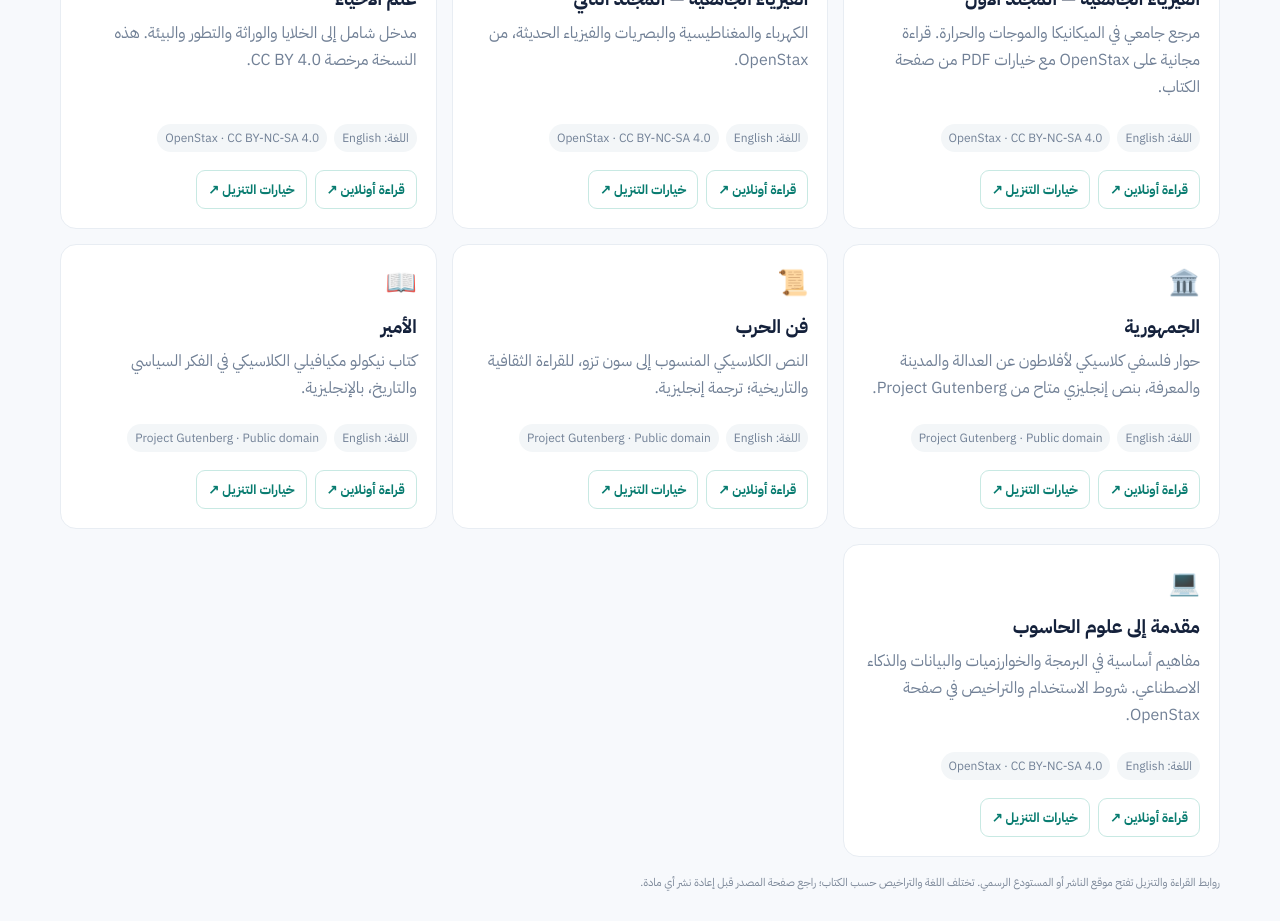
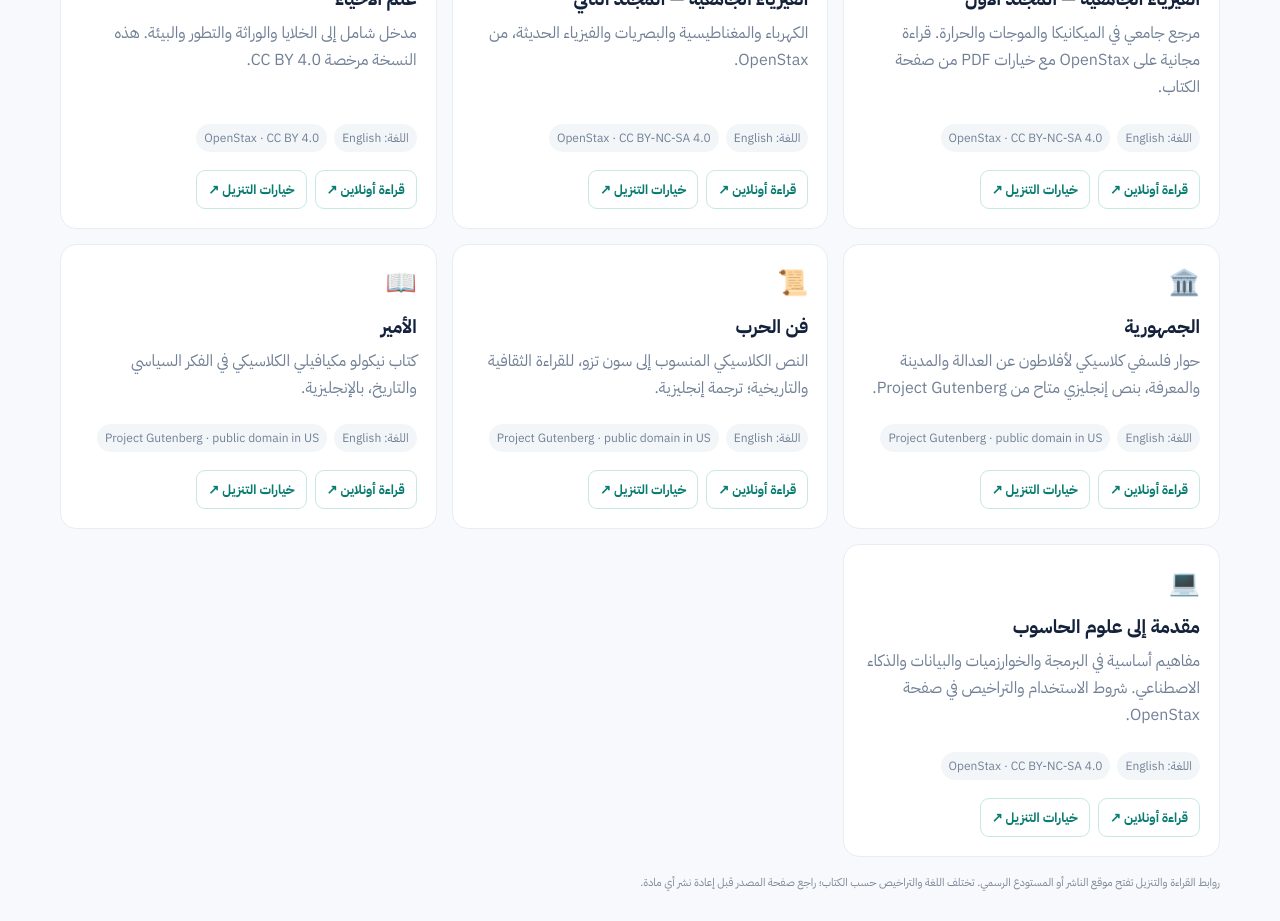
Before and after one commit to ALISADOONASKAR/nawa-academy, a plain HTML site: page index.html in a window 1280 px wide. Shown: the part 4220-5141 px from the top of the page. Drawn offline with Linux system fonts and the light colour scheme.

Commit message:
Refine library license and public domain notes

```diff
--- a/index.html
+++ b/index.html
@@ -239,10 +239,10 @@ document.querySelector('#accessModal .btn').onclick=demoRegister;
 const libraryItems=[
 {id:'physics1',category:'science',icon:'⚛️',title:{ar:'الفيزياء الجامعية — المجلد الأول',en:'University Physics, Volume 1',ku:'فیزیکی زانکۆ — بەشی یەکەم'},desc:{ar:'مرجع جامعي في الميكانيكا والموجات والحرارة. قراءة مجانية على OpenStax مع خيارات PDF من صفحة الكتاب.',en:'University-level mechanics, waves and thermodynamics. Read online free; PDF options are on the official book page.',ku:'سەرچاوەی ئاستی زانکۆ بۆ میکانیک و شەپۆل و گەرما. خوێندنەوە و PDF لە پەڕەی فەرمی کتێبەکەدا.'},language:'English',source:'OpenStax · CC BY-NC-SA 4.0',read:'https://openstax.org/books/university-physics-volume-1/pages/1-introduction',download:'https://openstax.org/details/books/university-physics-volume-1'},
 {id:'physics2',category:'science',icon:'🔭',title:{ar:'الفيزياء الجامعية — المجلد الثاني',en:'University Physics, Volume 2',ku:'فیزیکی زانکۆ — بەشی دووەم'},desc:{ar:'الكهرباء والمغناطيسية والبصريات والفيزياء الحديثة، من OpenStax.',en:'Electricity, magnetism, optics and modern physics from OpenStax.',ku:'کارەبا و مەگناتیسی و ئۆپتیک و فیزیای نوێ لە OpenStax.'},language:'English',source:'OpenStax · CC BY-NC-SA 4.0',read:'https://openstax.org/books/university-physics-volume-2/pages/1-introduction',download:'https://openstax.org/details/books/university-physics-volume-2'},
-{id:'biology',category:'science',icon:'🧬',title:{ar:'علم الأحياء',en:'Biology',ku:'زیندەزانی'},desc:{ar:'مدخل شامل إلى الخلايا والوراثة والتطور والبيئة. هذه النسخة مرخصة CC BY 4.0.',en:'An introduction to cells, genetics, evolution and ecology. This edition is CC BY 4.0.',ku:'دەستپێکێکی گشتگیر بۆ خانە، جیناتیک، گەشە و ژینگە. ئەم وەشانە CC BY 4.0 ـە.'},language:'English',source:'OpenStax · CC BY-NC-SA 4.0',read:'https://openstax.org/books/biology/pages/1-introduction',download:'https://openstax.org/details/books/biology'},
-{id:'republic',category:'culture',icon:'🏛️',title:{ar:'الجمهورية',en:'The Republic',ku:'کۆمار'},desc:{ar:'حوار فلسفي كلاسيكي لأفلاطون عن العدالة والمدينة والمعرفة، بنص إنجليزي متاح من Project Gutenberg.',en:'Plato’s classic dialogue on justice, the city and knowledge, available in English from Project Gutenberg.',ku:'گفتوگۆی کلاسیکی ئەفلاتوون دەربارەی دادپەروەری و شار و زانیاری؛ بە ئینگلیزی لە Project Gutenberg.'},language:'English',source:'Project Gutenberg · Public domain',read:'https://www.gutenberg.org/ebooks/1497',download:'https://www.gutenberg.org/ebooks/1497.epub.images'},
-{id:'artofwar',category:'culture',icon:'📜',title:{ar:'فن الحرب',en:'The Art of War',ku:'هونەری جەنگ'},desc:{ar:'النص الكلاسيكي المنسوب إلى سون تزو، للقراءة الثقافية والتاريخية؛ ترجمة إنجليزية.',en:'The classic text attributed to Sun Tzu, for cultural and historical reading; English translation.',ku:'دەقی کلاسیکی پەیوەست بە سون تزو، بۆ خوێندنەوەی کولتووری و مێژوویی؛ وەرگێڕانی ئینگلیزی.'},language:'English',source:'Project Gutenberg · Public domain',read:'https://www.gutenberg.org/ebooks/132',download:'https://www.gutenberg.org/ebooks/132.epub.images'},
-{id:'prince',category:'culture',icon:'📖',title:{ar:'الأمير',en:'The Prince',ku:'میر'},desc:{ar:'كتاب نيكولو مكيافيلي الكلاسيكي في الفكر السياسي والتاريخ، بالإنجليزية.',en:'Niccolò Machiavelli’s classic work on political thought and history, in English.',ku:'کتێبی کلاسیکی نیکۆلۆ ماکیاڤێلی لە بیرکردنەوەی سیاسی و مێژوودا؛ بە ئینگلیزی.'},language:'English',source:'Project Gutenberg · Public domain',read:'https://www.gutenberg.org/ebooks/1232',download:'https://www.gutenberg.org/ebooks/1232.epub.images'},
+{id:'biology',category:'science',icon:'🧬',title:{ar:'علم الأحياء',en:'Biology',ku:'زیندەزانی'},desc:{ar:'مدخل شامل إلى الخلايا والوراثة والتطور والبيئة. هذه النسخة مرخصة CC BY 4.0.',en:'An introduction to cells, genetics, evolution and ecology. This edition is CC BY 4.0.',ku:'دەستپێکێکی گشتگیر بۆ خانە، جیناتیک، گەشە و ژینگە. ئەم وەشانە CC BY 4.0 ـە.'},language:'English',source:'OpenStax · CC BY 4.0',read:'https://openstax.org/books/biology/pages/1-introduction',download:'https://openstax.org/details/books/biology'},
+{id:'republic',category:'culture',icon:'🏛️',title:{ar:'الجمهورية',en:'The Republic',ku:'کۆمار'},desc:{ar:'حوار فلسفي كلاسيكي لأفلاطون عن العدالة والمدينة والمعرفة، بنص إنجليزي متاح من Project Gutenberg.',en:'Plato’s classic dialogue on justice, the city and knowledge, available in English from Project Gutenberg.',ku:'گفتوگۆی کلاسیکی ئەفلاتوون دەربارەی دادپەروەری و شار و زانیاری؛ بە ئینگلیزی لە Project Gutenberg.'},language:'English',source:'Project Gutenberg · public domain in US',read:'https://www.gutenberg.org/ebooks/1497',download:'https://www.gutenberg.org/ebooks/1497.epub.images'},
+{id:'artofwar',category:'culture',icon:'📜',title:{ar:'فن الحرب',en:'The Art of War',ku:'هونەری جەنگ'},desc:{ar:'النص الكلاسيكي المنسوب إلى سون تزو، للقراءة الثقافية والتاريخية؛ ترجمة إنجليزية.',en:'The classic text attributed to Sun Tzu, for cultural and historical reading; English translation.',ku:'دەقی کلاسیکی پەیوەست بە سون تزو، بۆ خوێندنەوەی کولتووری و مێژوویی؛ وەرگێڕانی ئینگلیزی.'},language:'English',source:'Project Gutenberg · public domain in US',read:'https://www.gutenberg.org/ebooks/132',download:'https://www.gutenberg.org/ebooks/132.epub.images'},
+{id:'prince',category:'culture',icon:'📖',title:{ar:'الأمير',en:'The Prince',ku:'میر'},desc:{ar:'كتاب نيكولو مكيافيلي الكلاسيكي في الفكر السياسي والتاريخ، بالإنجليزية.',en:'Niccolò Machiavelli’s classic work on political thought and history, in English.',ku:'کتێبی کلاسیکی نیکۆلۆ ماکیاڤێلی لە بیرکردنەوەی سیاسی و مێژوودا؛ بە ئینگلیزی.'},language:'English',source:'Project Gutenberg · public domain in US',read:'https://www.gutenberg.org/ebooks/1232',download:'https://www.gutenberg.org/ebooks/1232.epub.images'},
 {id:'compsci',category:'technology',icon:'💻',title:{ar:'مقدمة إلى علوم الحاسوب',en:'Introduction to Computer Science',ku:'پێشەکی بۆ زانستی کۆمپیوتەر'},desc:{ar:'مفاهيم أساسية في البرمجة والخوارزميات والبيانات والذكاء الاصطناعي. شروط الاستخدام والتراخيص في صفحة OpenStax.',en:'Core ideas in programming, algorithms, data and AI. Review the license and terms on OpenStax.',ku:'بنەماکانی بەرنامەنووسی و ئەلگۆریتم و داتا و زیرەکی دەستکرد. مۆڵەت و مەرجەکان لە OpenStax بپشکنە.'},language:'English',source:'OpenStax · CC BY-NC-SA 4.0',read:'https://openstax.org/books/introduction-computer-science/pages/1-introduction',download:'https://openstax.org/details/books/introduction-computer-science'}
 ];
 const libraryText={ar:{k:'مكتبة نوى',t:'كتب ومعارف مفتوحة',i:'مراجع علمية وثقافية للقراءة والتنزيل من مصادرها الرسمية. نوضح لغة كل كتاب ومصدره.',s:'ابحث عن كتاب أو مجال',all:'الكل',science:'العلوم',technology:'التقنية',culture:'الثقافة',read:'قراءة أونلاين',download:'خيارات التنزيل',lang:'اللغة',note:'روابط القراءة والتنزيل تفتح موقع الناشر أو المستودع الرسمي. تختلف اللغة والتراخيص حسب الكتاب؛ راجع صفحة المصدر قبل إعادة نشر أي مادة.',empty:'لم نعثر على كتب مطابقة.'},en:{k:'Nawa Library',t:'Open books and knowledge',i:'Scientific and cultural books to read or download from official publishers. Each listing shows its language and source.',s:'Search books or topics',all:'All',science:'Science',technology:'Technology',culture:'Culture',read:'Read online',download:'Download options',lang:'Language',note:'Reading and download links open the official publisher or repository. Language and licenses vary by book; check the source before republishing any material.',empty:'No matching books found.'},ku:{k:'کتێبخانەی Nawa',t:'کتێب و زانیاریی کراوە',i:'کتێبی زانستی و کولتووری بۆ خوێندنەوە یان داگرتن لە سەرچاوە فەرمییەکان. زمانی کتێب و سەرچاوەکە دیاریکراوە.',s:'گەڕان بەدوای کتێب یان بابەت',all:'هەموو',science:'زانست',technology:'تەکنەلۆژیا',culture:'کولتوور',read:'خوێندنەوەی ئۆنلاین',download:'هەڵبژاردەکانی داگرتن',lang:'زمان',note:'بەستەری خوێندنەوە و داگرتن دەچنە سەر ماڵپەڕی فەرمیی بڵاوکەرەوە یان ئەرشیف. زمان و مۆڵەت بە پێی کتێب دەگۆڕێت.',empty:'هیچ کتێبێکی گونجاو نەدۆزرایەوە.'}};
```
